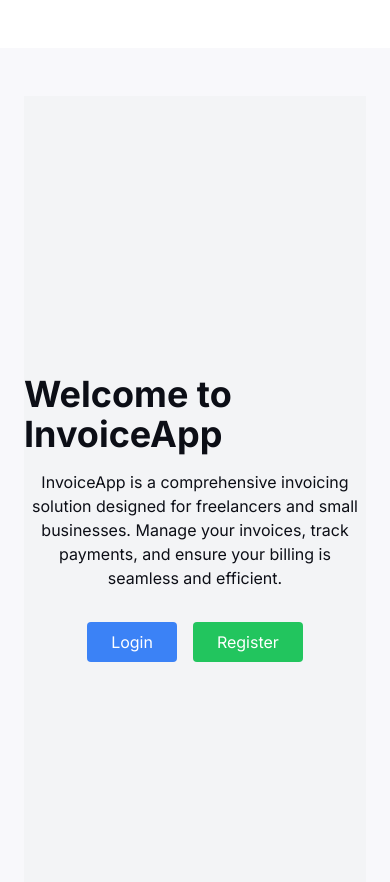
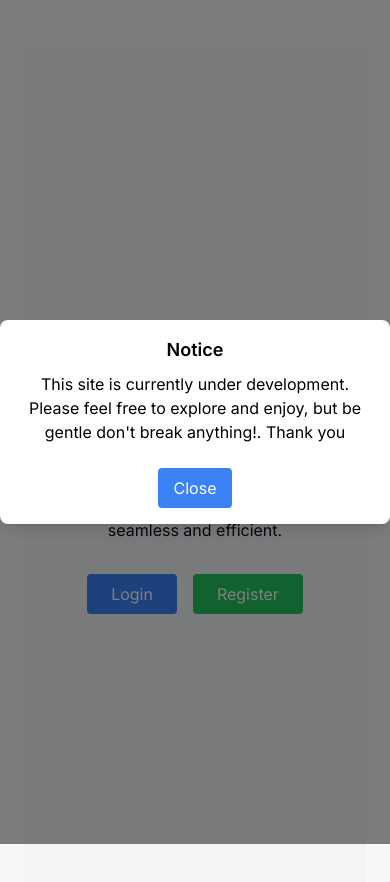
Before and after one commit to DamiGbot/invoice_app_frontend, a Next.js app: page / in a window 390 px wide. Shown: the top 882 px of the page. Built offline with nearby package versions, Linux system fonts and the light colour scheme; no server answers.

Commit message:
feat: added warning feat

```diff
--- a/src/app/auth/Home.tsx
+++ b/src/app/auth/Home.tsx
@@ -1,7 +1,7 @@
 "use client";
 
 import Link from "next/link";
-import React, { useEffect } from "react";
+import React, { useEffect, useState } from "react";
 import {
 	isTokenExpired,
 	isTokenValid,
@@ -9,11 +9,23 @@ import {
 } from "../helpers/refreshToken";
 import { useRouter } from "next/navigation";
 import { useTheme } from "../context/themeContext";
+import Modal from "@/app/components/UI/Modal";
 // import { Link } from "react-router-dom"; // Assuming you're using react-router for navigation
 
 const HomePage: React.FC = () => {
 	const router = useRouter();
 	const { isLight } = useTheme();
+	const [showModal, setShowModal] = useState(false);
+	const warning = localStorage.getItem("warning");
+
+	useEffect(() => {
+		setShowModal(true);
+	}, []);
+
+	const closeModal = () => {
+		localStorage.setItem("warning", "set");
+		setShowModal(false);
+	};
 
 	useEffect(() => {
 		const accessToken = localStorage.getItem("accessToken");
@@ -45,6 +57,25 @@ const HomePage: React.FC = () => {
 	const fontColor = isLight ? "text-[#0C0E16] " : "text-[#fff]";
 
 	return (
+		<>
+			{warning === null && showModal && (
+				<Modal isOpen={showModal} onClose={closeModal}>
+					<div className="p-4 max-w-md mx-auto bg-white rounded-lg shadow-lg text-center">
+						<h2 className="text-lg font-semibold">Notice</h2>
+						<p className="my-2">
+							This site is currently under development. Please feel free to
+							explore and enjoy, but be gentle don't break anything!. Thank you
+						</p>
+						<button
+							onClick={closeModal}
+							className="mt-4 px-4 py-2 bg-blue-500 text-white rounded hover:bg-blue-700"
+						>
+							Close
+						</button>
+					</div>
+				</Modal>
+			)}
+
 			<div
 				className={`flex flex-col items-center justify-center min-h-screen ${
 					isLight && "bg-gray-100"
@@ -55,8 +86,8 @@ const HomePage: React.FC = () => {
 				</h1>
 				<p className={`text-center mb-8 max-w-md ${fontColor}`}>
 					InvoiceApp is a comprehensive invoicing solution designed for
-				freelancers and small businesses. Manage your invoices, track payments,
-				and ensure your billing is seamless and efficient.
+					freelancers and small businesses. Manage your invoices, track
+					payments, and ensure your billing is seamless and efficient.
 				</p>
 				<div className="flex flex-wrap justify-center gap-4">
 					<Link
@@ -90,6 +121,7 @@ const HomePage: React.FC = () => {
 				</ul>
 			</div> */}
 			</div>
+		</>
 	);
 };
 
--- a/src/app/components/Wrapper.tsx
+++ b/src/app/components/Wrapper.tsx
@@ -2,14 +2,19 @@
 
 import { useResponsive } from "../context/ResponsiveContext";
 import { useTheme } from "../context/themeContext";
+import { useSelector } from "react-redux";
+import { RootState } from "@/app/lib/store";
 
 type WrapperProps = {
 	children: React.ReactNode;
 };
 
 export default function Wrapper({ children }: WrapperProps) {
-	const { isMobile, isTablet, isDesktop } = useResponsive();
+	const { isMobile, isTablet } = useResponsive();
+	const { isLoggedIn } = useSelector((state: RootState) => state.auth);
 	const { isLight } = useTheme();
+
+	console.log(isLoggedIn);
 
 	let style = "my-20 w-3/5";
 	if (isMobile) {
@@ -20,9 +25,9 @@ export default function Wrapper({ children }: WrapperProps) {
 
 	let top = "flex items-center justify-center w-full";
 	if (isMobile) {
-		top = "mt-12 pb-6";
+		top = `${isLoggedIn ? "mt-12" : ""} pb-6`;
 	} else if (isTablet) {
-		top = "mt-14 pb-6";
+		top = `${isLoggedIn ? "mt-14" : ""} pb-6`;
 	}
 
 	return (
```
Lines whose indentation alone changed are shown as unchanged.
